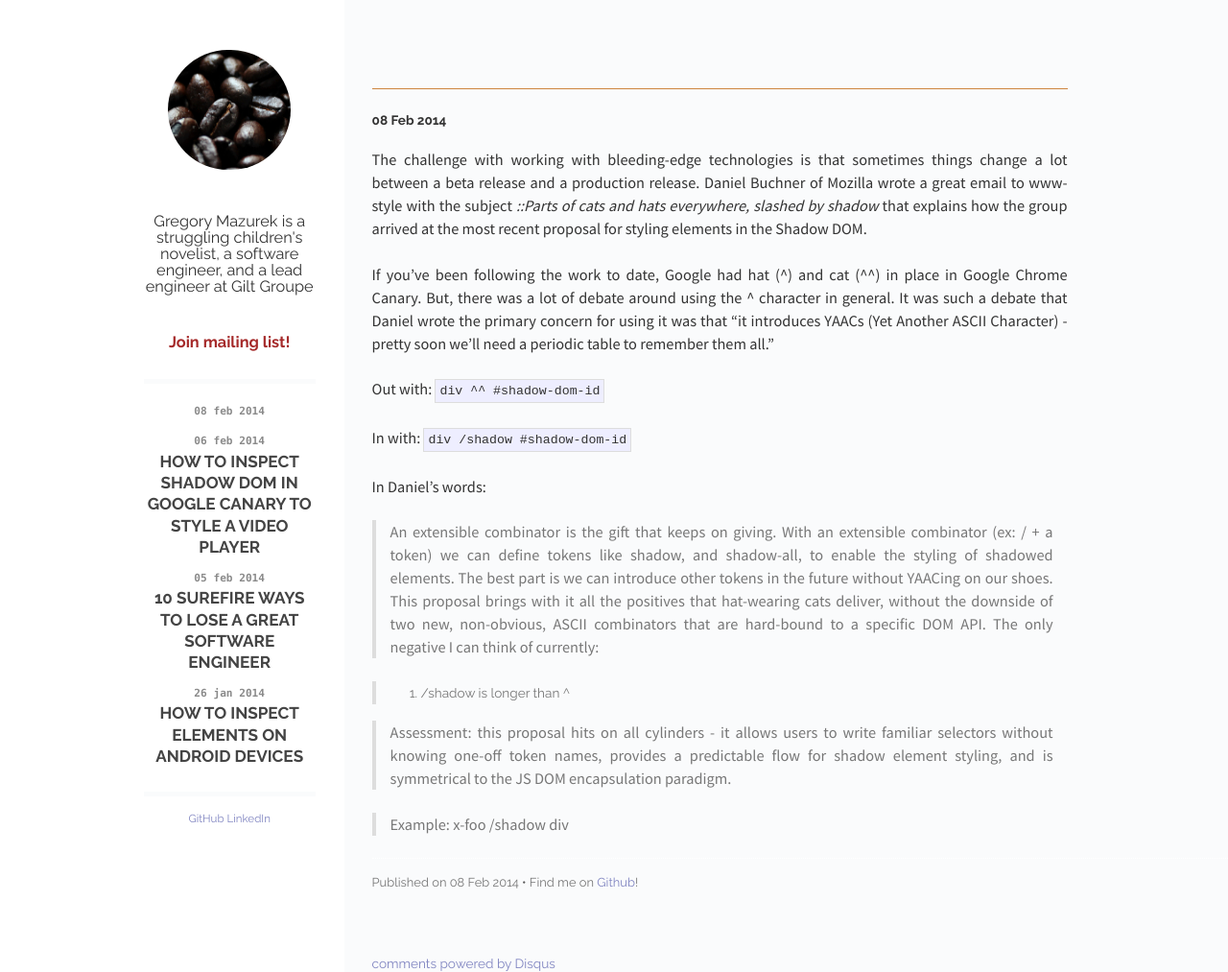
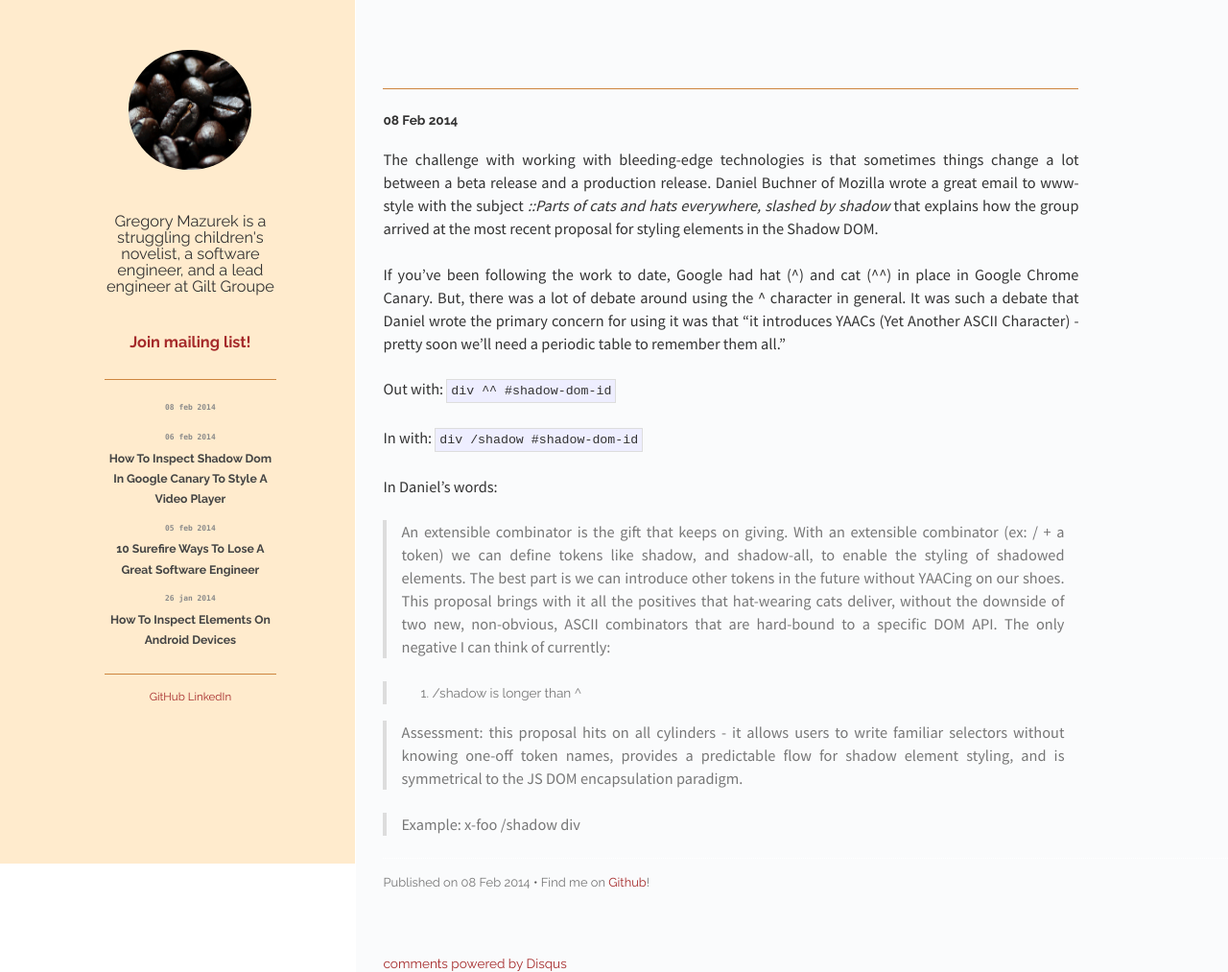
Before and after one commit to GregM/GregM.github.io, a Jekyll site: the page built from index.html, in a window 1280 px wide. Shown: the whole page at 96% size. Built offline with Jekyll 4.4.1, drawn with Linux system fonts in a browser that asks for light colours; Markdown is read by kramdown in place of the engine named in the settings; comment, search, counter and statistics services are not loaded.

Commit message:
css tweaks

```diff
--- a/css/main.css
+++ b/css/main.css
@@ -23,7 +23,7 @@ body {
 }
 
 a {
-  color: #8085C1;
+  color: brown;
   text-decoration: none;
   border: none;
 }
@@ -101,7 +101,7 @@ blockquote {
 }
 
 .posts {
-  border-top: 5px solid #fafbfc;
+  border-top: 1px solid peru;
   margin-top: 2.5em;
   padding-top: 1.5em;
   padding-bottom: 1.25em;
@@ -109,7 +109,7 @@ blockquote {
 
 .footer {
   font-size: 0.95em;
-  border-top: 5px solid #fafbfc;
+  border-top: 1px solid peru;
   padding-top: 1.25em;
   padding-bottom: 1.5em;
   overflow: hidden;
@@ -229,9 +229,9 @@ blockquote {
 .sidebar {
   float: left;
   width: 14%;
-  background-color: white;
-  padding-left: 11em;
-  padding-right: 2.125em;
+  background-color: blanchedalmond;
+  padding-left: 8em;
+  padding-right: 6em;
   border-right: 1px solid white;
 }
 
@@ -262,8 +262,7 @@ blockquote {
 
 .post-title {
   font-weight: 600;
-  font-size: 1.4em;
-  text-transform: uppercase;
+  font-size: 1em;
 }
 
 .post-date {
```
